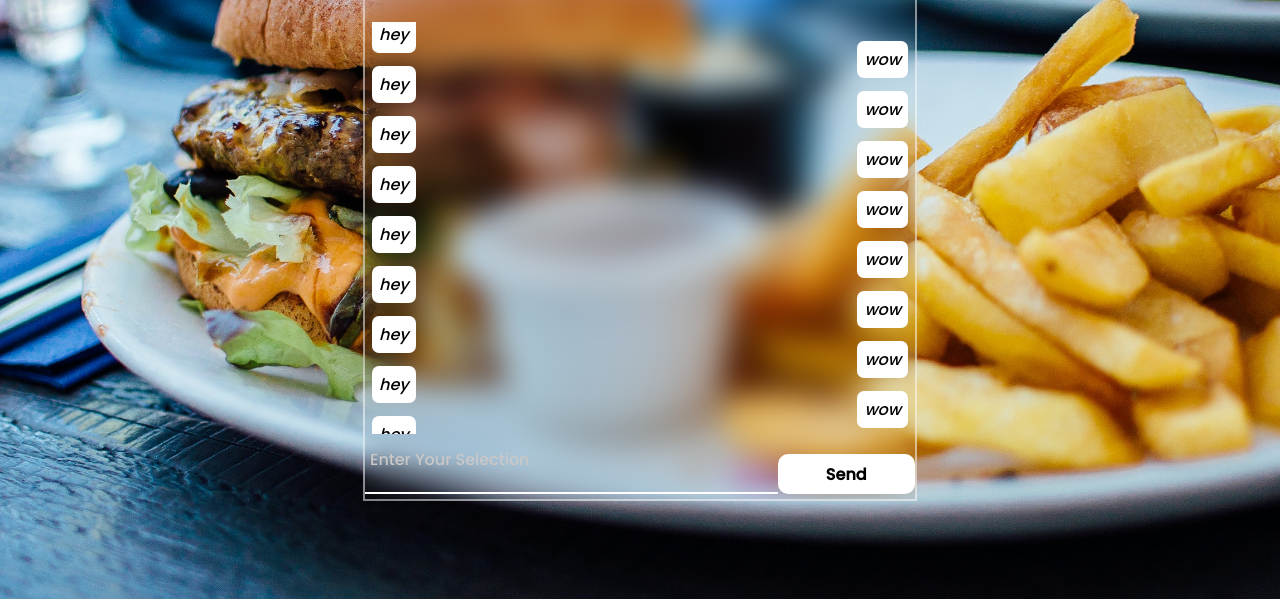
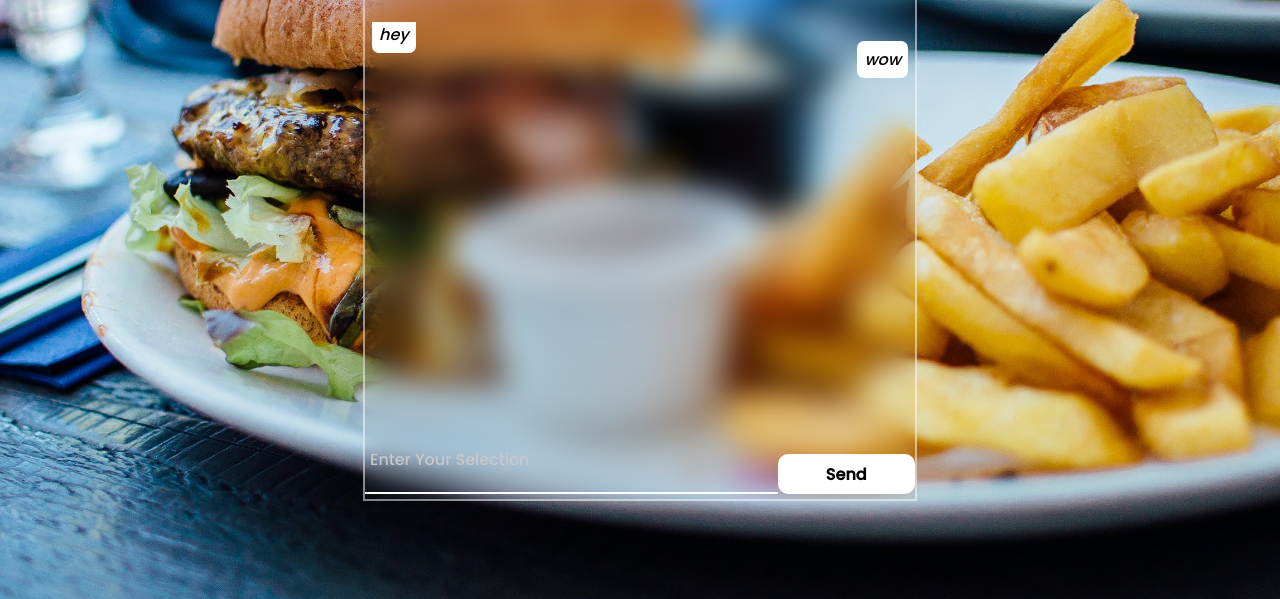
Before and after one commit to jjatuah/AltSchool-Restaurant-Chatbot, a website: page public/index.html in a window 1280 px wide. Shown: the part 201-800 px from the top of the page. Drawn offline with Linux system fonts and the light colour scheme.

Commit message:
started working on the backend of the project

```diff
--- a/package.json
+++ b/package.json
@@ -7,5 +7,9 @@
     "test": "echo \"Error: no test specified\" && exit 1"
   },
   "author": "Joseph Jatuah",
-  "license": "ISC"
+  "license": "ISC",
+  "dependencies": {
+    "express": "^4.18.2",
+    "socket.io": "^4.6.1"
+  }
 }
--- a/public/index.html
+++ b/public/index.html
@@ -17,24 +17,6 @@
                 <div class="interaction">
                     <p class="me"><span>hey</span></p>
                     <p class="you"><span>wow</span></p>
-                    <p class="me"><span>hey</span></p>
-                    <p class="you"><span>wow</span></p>
-                    <p class="me"><span>hey</span></p>
-                    <p class="you"><span>wow</span></p>
-                    <p class="me"><span>hey</span></p>
-                    <p class="you"><span>wow</span></p>
-                    <p class="me"><span>hey</span></p>
-                    <p class="you"><span>wow</span></p>
-                    <p class="me"><span>hey</span></p>
-                    <p class="you"><span>wow</span></p>
-                    <p class="me"><span>hey</span></p>
-                    <p class="you"><span>wow</span></p>
-                    <p class="me"><span>hey</span></p>
-                    <p class="you"><span>wow</span></p>
-                    <p class="me"><span>hey</span></p>
-                    <p class="you"><span>wow</span></p>
-                    <p class="me"><span>hey</span></p>
-                    <p class="you"><span>wow</span></p>
                 </div>
 
                 <form action="">
```
Also changed, not shown: 2 other files.
